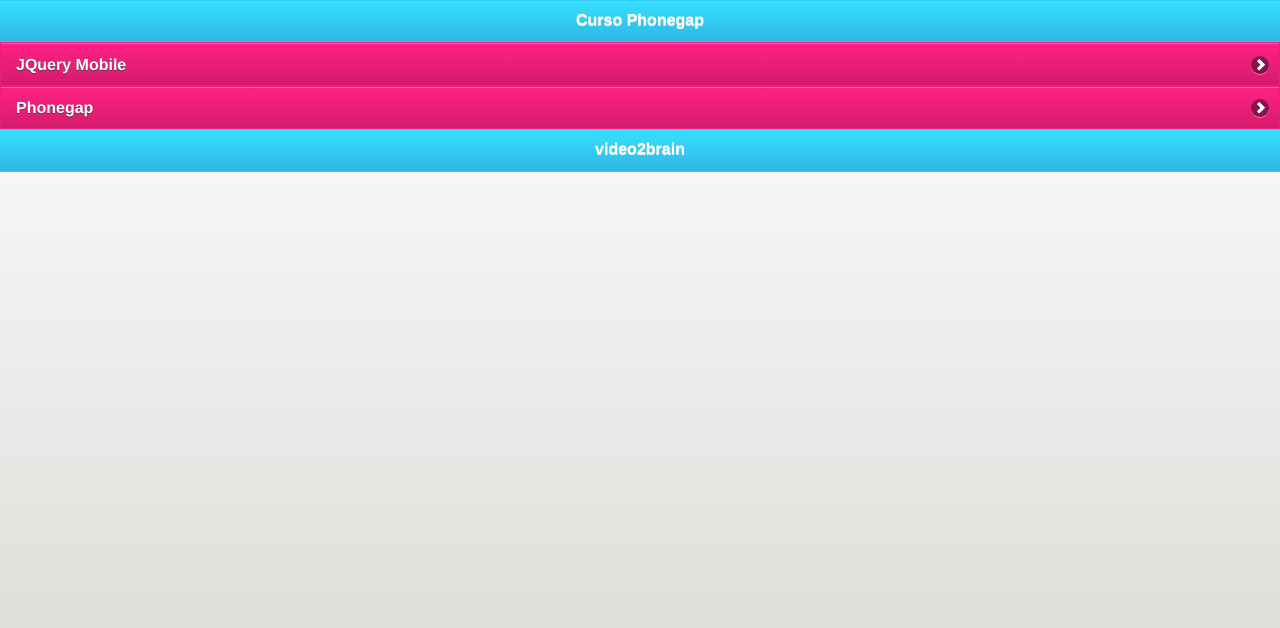
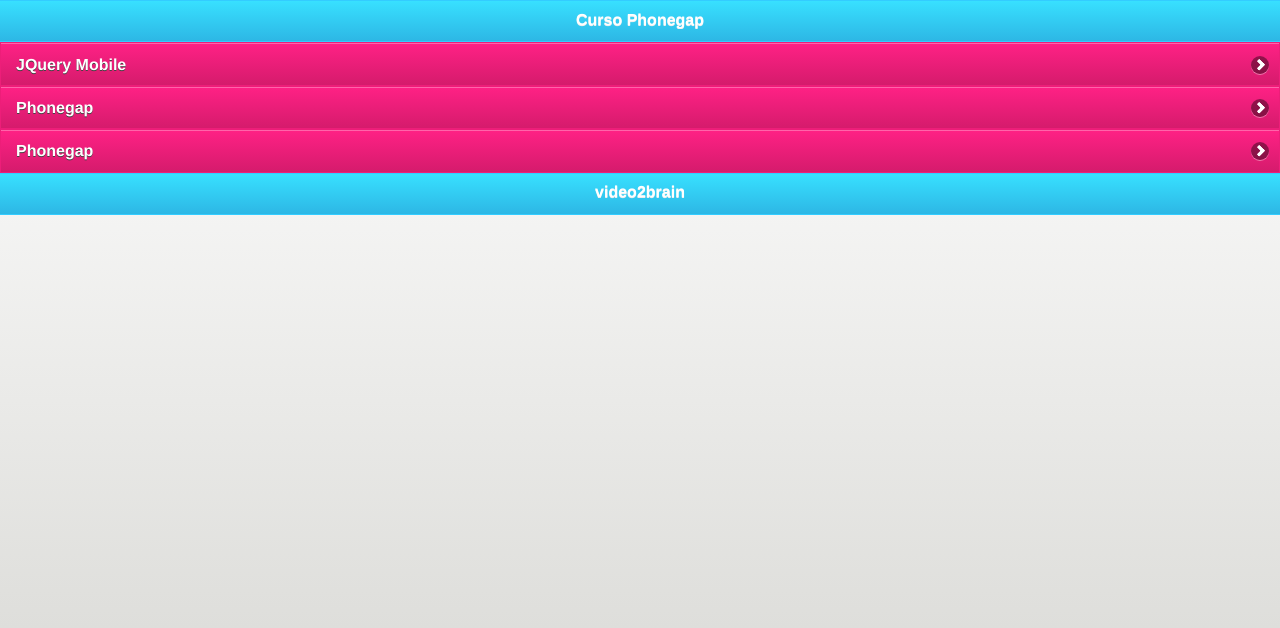
Before and after one commit to ddbosston/phonegap, a plain HTML site: page index.html in a window 1280 px wide. Drawn offline with Linux system fonts and the light colour scheme.

Commit message:
Add files via upload

```diff
--- a/index.html
+++ b/index.html
@@ -21,8 +21,9 @@
 	</div>
 	<div data-role="content">
 		<ul data-role="listview">
-			<li><a href="jquerymobile.html" rel="external" >JQuery Mobile</a></li>
-            <li><a href="phonegap.html" rel="external" >Phonegap</a></li>
+                    <li><a href="jquerymobile.html" rel="external" >JQuery Mobile</a></li>
+                    <li><a href="phonegap.html" rel="external" >Phonegap</a></li>
+                    <li><a href="index.html" rel="external" >Phonegap</a></li>
 		</ul>
 	</div>
 	<div data-role="footer">
```
